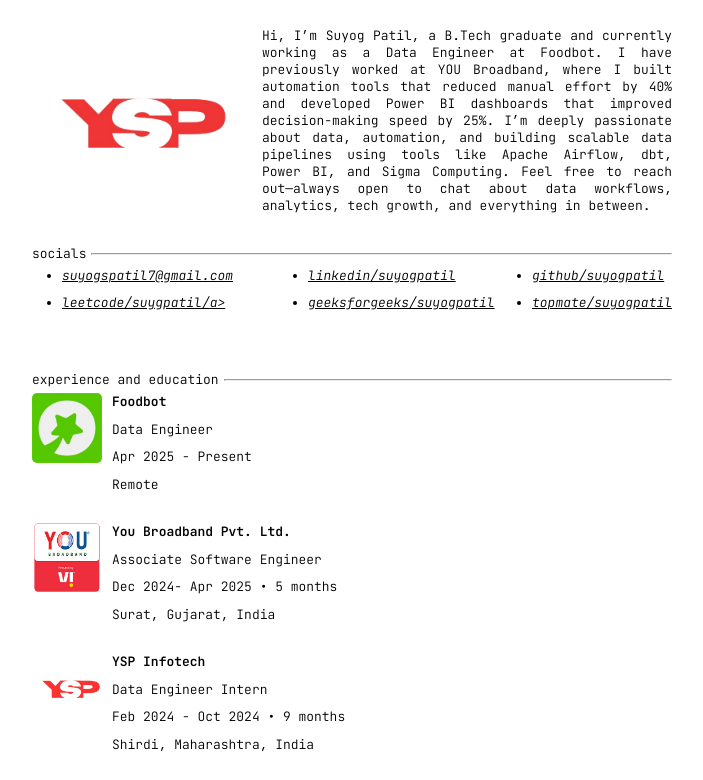
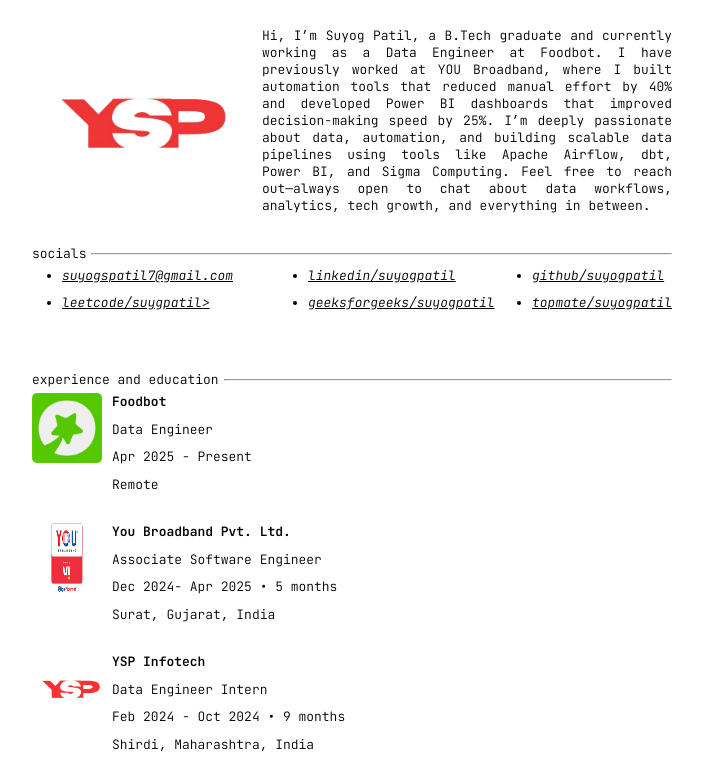
Before and after one commit to suyogpatil395/portfolio, a plain HTML site: page index.html in a window 1280 px wide. Shown: the top 780 px of the page, without its empty margins (288-991 px from the left). Drawn offline with nearby package versions, Linux system fonts and the light colour scheme.

Commit message:
Update index.html

```diff
--- a/index.html
+++ b/index.html
@@ -27,7 +27,7 @@
             <div class="custom-list">
                 <ul>
                     <li><a href="mailto:suyogspatil7@gmail.com">suyogspatil7@gmail.com</a></li>
-                    <li><a href="https://leetcode.com/u/Suyog_792002" target="_blank">leetcode/suygpatil/a></li>
+                    <li><a href="https://leetcode.com/u/Suyog_792002" target="_blank">leetcode/suygpatil></li>
                 </ul>
                 <ul>
                     <li><a href="https://www.linkedin.com/in/suyog-patil-0089241b2" target="_blank">linkedin/suyogpatil</a></li>
@@ -57,7 +57,7 @@
             </div>
 
             <div class="exp">
-                <img class="org-img" src="/assets/ybb_logo.png">
+                <img class="org-img" src="/assets/unnamed.png">
                 <div class="exp-info">
                     <p>You Broadband Pvt. Ltd.</p>
                     <p>Associate Software Engineer</p>
```
